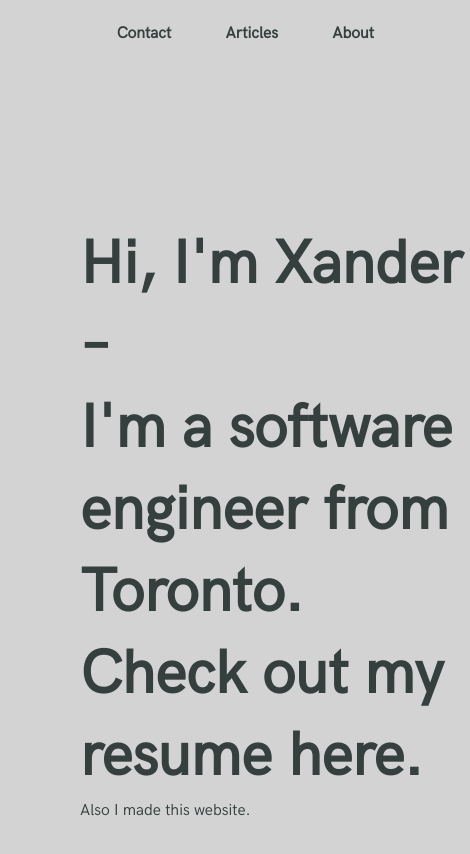
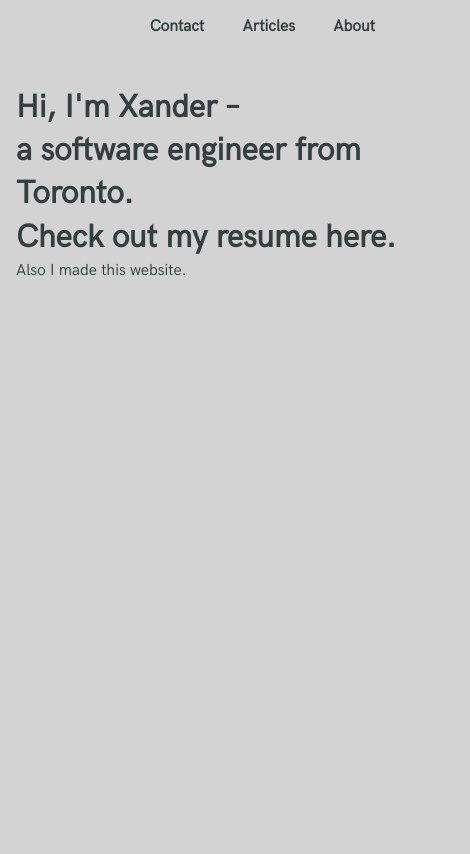
Before and after one commit to XanderGriff/XanderGriff.github.io, a plain HTML site: page index.html in a window 390 px wide. Shown: the whole page, 470 px wide, since content can reach past the window. Drawn offline with Linux system fonts and the light colour scheme.

Commit message:
add styles for @media

```diff
--- a/index.html
+++ b/index.html
@@ -4,23 +4,24 @@
 <head>
   <meta charset='utf-8'>
   <meta name="description" content="xandergriff.github.io">
+  <meta name="viewport" content="width=device-width, initial-scale=1.0">
   <link rel="stylesheet" type="text/css" media="screen" href="stylesheets/stylesheet.css">
   <script src="javascripts/main.js"></script>
   <title>Xander Griff | Software Engineer</title>
 </head>
 
 <body>
-  <div class='header'>
+  <div class='col-12 header'>
     <a href="#">About</a>
     <a href="#">Articles</a>
     <a href="#">Contact</a>
     <a href="#"></a>
   </div>
 
-  <div class='main'>
-    <h1 class="typewriter">Hi, I'm Xander –
+  <div class='col-12 main'>
+    <h1>Hi, I'm Xander –
     <br>
-    I'm a software engineer from Toronto.
+    a software engineer from Toronto.
     <br>
     Check out my resume <a href="#">here</a>.</h1>
     <p>Also I made this website.</p>
--- a/stylesheets/stylesheet.css
+++ b/stylesheets/stylesheet.css
@@ -70,14 +70,16 @@ table {
 Theme Styles
 *******************************************************************************/
 
+* {
+  box-sizing: border-box;
+}
+
 body {
-  box-sizing: border-box;
   color: #343F3E;
   background: #D3D3D3;
   font-size: 16px;
   font-family: 'HK-Grotesk', Fallback, sans-serif;
   line-height: 150%;
-  position: absolute;
 }
 
 h1 {
@@ -112,53 +114,82 @@ a:hover, a:focus {
 Header Styles
 *******************************************************************************/
 
-.header                 {     width: auto;
-                              float: left;
-                              width: 100%;
-                              margin-top: 1.4rem;
+.header                 {
+                              float: right;
 
 }
 .header a               {     float: right;
                               margin-left: 2.4rem;
-                              margin-right: 1.0rem;
+                              margin-right: 0rem;
                               font-weight: 600;
 }
 
 .main                       { margin: 3.6rem 5rem 0px;
-                              padding: 10.4rem 0px 5rem;
+                              padding: 10.4rem 0px 0rem;
                               height: auto;
                               width: 100%;
-                              max-width: 1440px; }
-
+}
 
 /*******************************************************************************
-Typing Animation
+Grid Styles
 *******************************************************************************/
 
-.typewriter h1 {
-  color: #fff;
-  font-family: monospace;
-  overflow: hidden; /* Ensures the content is not revealed until the animation */
-  border-right: .15em solid orange; /* The typwriter cursor */
-  white-space: nowrap; /* Keeps the content on a single line */
-  margin: 0 auto; /* Gives that scrolling effect as the typing happens */
-  letter-spacing: .15em; /* Adjust as needed */
-  animation:
-    typing 3.5s steps(30, end),
-    blink-caret .5s step-end infinite;
+.col-1 {width: 8.33%;}
+.col-2 {width: 16.66%;}
+.col-3 {width: 25%;}
+.col-4 {width: 33.33%;}
+.col-5 {width: 41.66%;}
+.col-6 {width: 50%;}
+.col-7 {width: 58.33%;}
+.col-8 {width: 66.66%;}
+.col-9 {width: 75%;}
+.col-10 {width: 83.33%;}
+.col-11 {width: 91.66%;}
+.col-12 {width: 100%;}
+
+[class*="col-"] {
+    float: left;
+    padding: 15px;
 }
 
-/* The typing effect */
-@keyframes typing {
-  from { width: 0 }
-  to { width: 100% }
+/*******************************************************************************
+Media Queries
+*******************************************************************************/
+
+@media only screen and (max-width: 1020px) {
+    /* For mobile phones: */
+    [class*="col-"] {
+        width: 100%;
+    }
+
+    .main {
+      margin: 1rem 1rem 100px;
+      padding: 1rem 0px 1rem;
+    }
+
+    h1 {
+      font-size: 5rem;
+      line-height: 135%;
+    }
 }
 
-/* The typewriter cursor effect */
-@keyframes blink-caret {
-  from, to { border-color: transparent }
-  50% { border-color: orange }
+@media only screen and (max-width: 768px) {
+    /* For mobile phones: */
+    [class*="col-"] {
+        width: 100%;
+    }
+
+    .main {
+      margin: 1rem 1rem 100px;
+      padding: 1rem 0px 1rem;
+    }
+
+    h1 {
+      font-size: 2rem;
+      line-height: 135%;
+    }
 }
+
 
 
 /*
```
